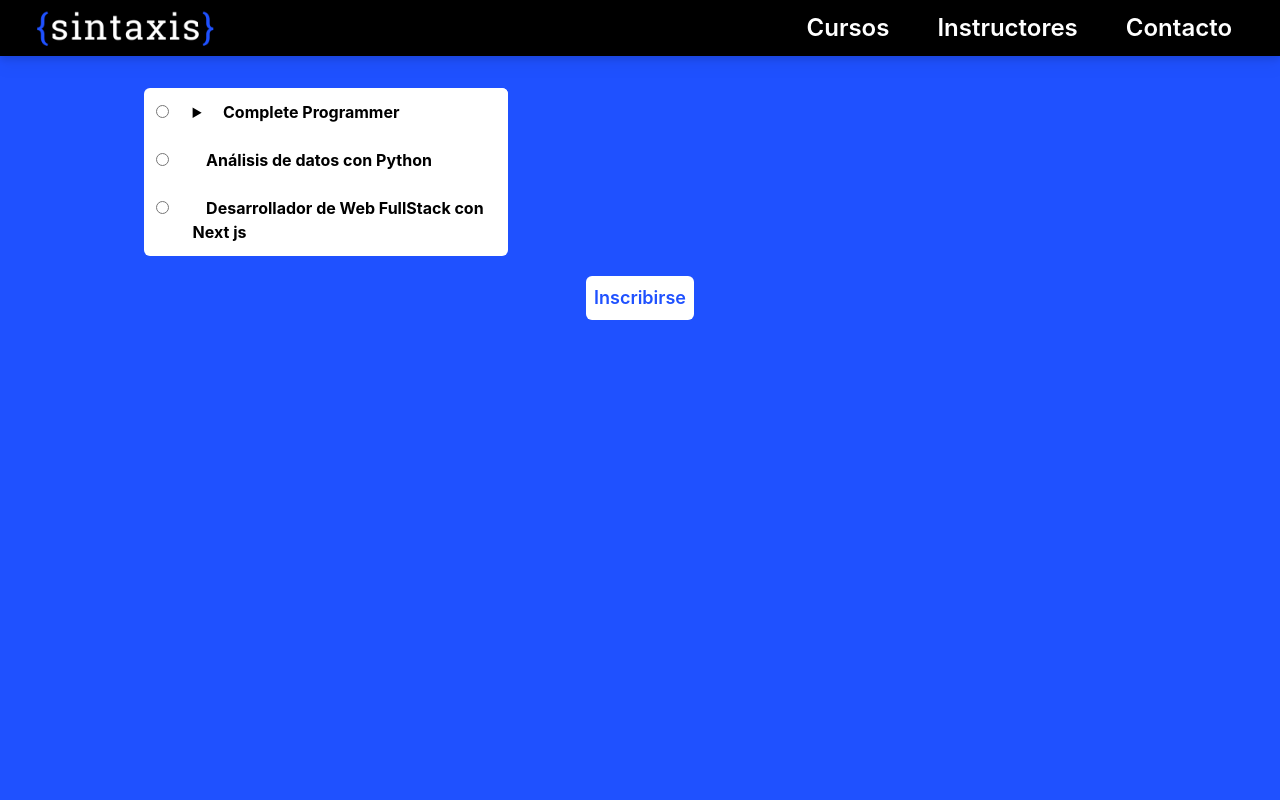
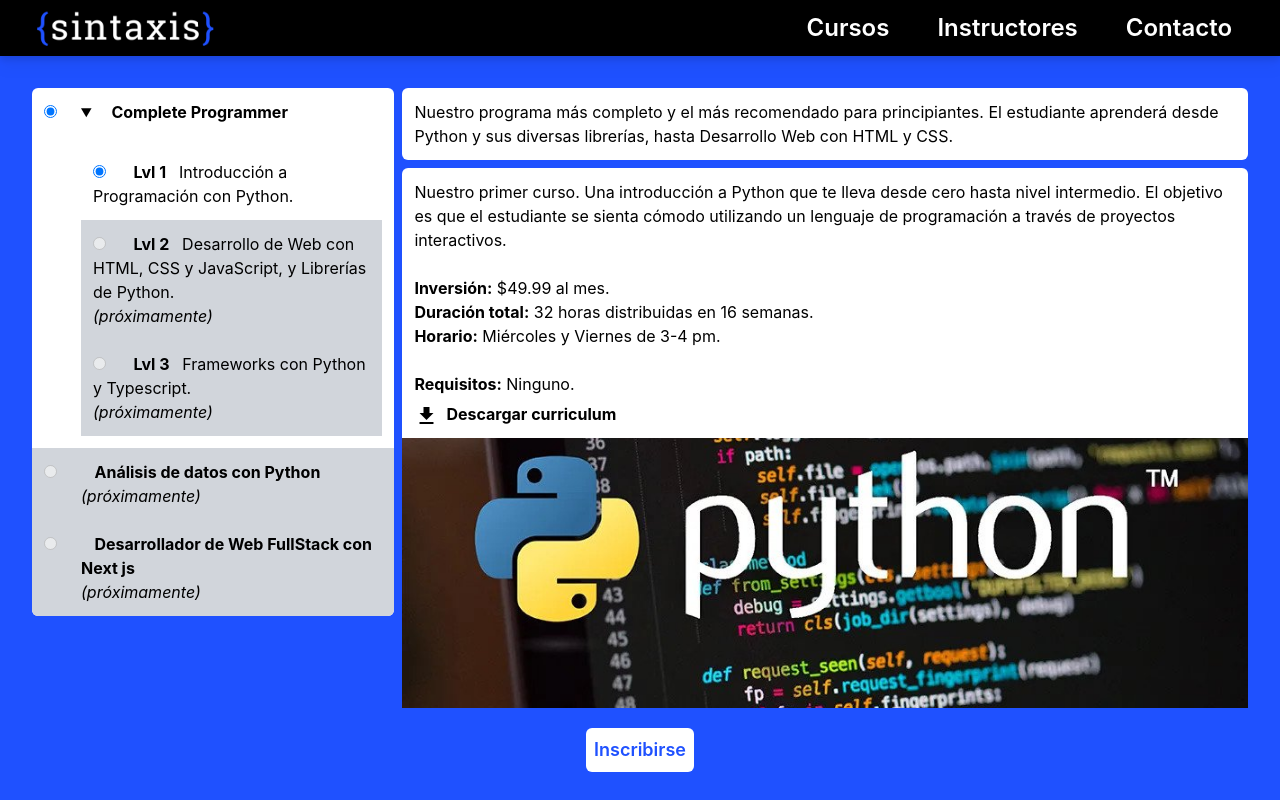
Before and after one commit to marco3479/Sintaxis, a Next.js app: page /cursos in a window 1280 px wide. Built offline with nearby package versions, Linux system fonts and the light colour scheme.

Commit message:
updated cursos

```diff
--- a/next.config.js
+++ b/next.config.js
@@ -2,6 +2,7 @@
 const nextConfig = {
   reactStrictMode: true,
   swcMinify: true,
+  cssProp: true
 }
 
 module.exports = nextConfig
--- a/pages/contacto.tsx
+++ b/pages/contacto.tsx
@@ -1,5 +1,11 @@
+import Link from "next/link";
+import { useRouter } from "next/router";
 
 const ContactoPage = () => {
+
+
+    const router = useRouter();
+
     return (
         <div className='grid grid-flow-row-dense justify-center h-full '>
             <div>
@@ -20,7 +26,11 @@ const ContactoPage = () => {
                     <div>
                         <i className="text-4xl fa fa-whatsapp"></i>
                         &nbsp;&nbsp;&nbsp;&nbsp;
-                        <i className="text-4xl fa fa-facebook"></i>
+                        <Link className="hover:cursor-pointer" href='https://www.facebook.com/sintaxisacademy/'>
+                            <a>
+                            <i className="text-4xl fa fa-facebook"></i>
+                            </a>
+                        </Link>
                         &nbsp;&nbsp;&nbsp;&nbsp;
                         <i className="text-4xl fa fa-linkedin"></i>
                     </div>
--- a/pages/cursos.tsx
+++ b/pages/cursos.tsx
@@ -1,86 +1,130 @@
 import { useRouter } from "next/router";
 import { useState } from "react";
 import Button from "../components/Button";
+import Image from 'next/image';
+import PythonPhoto from "../public/images/Python.jpg"
 
 
 const CursosPage = () => {
 
     const router = useRouter();
-
-    const phases = ['General', 'Programas', 'Pago'];
-    const [phase, setPhase] = useState<string>('General');
-    const [lvlSelected, setLvlSelected] = useState<string>('');
-
-
-    const [programSelected, setProgramSelected] = useState<string>('');
+    const [programSelected, setProgramSelected] = useState<string>('CompleteProgrammer');
+    const [lvlSelected, setLvlSelected] = useState<string>('lvl1');
 
 
     return (
-        <div className="flex flex-col m-8">
-            <div className='grid justify-center' style={{gridTemplateAreas: "'programs description'", gridTemplateColumns: '30% 50%', columnGap: '20px'}}>
-                <div style={{gridArea: 'programs'}}
-                className=" flex flex-col  text-black "
+        <div className="flex flex-col p-8">
+            <div className='flex flex-col md:flex-row gap-2 justify-center'>
+                <div
+                className=" flex flex-col md:w-[30%] text-black "
                 >
-                    <div className='grid bg-white rounded-md' style={{gridTemplateAreas: "'CPRadio CP' 'APRadio AP' 'FNRadio FN'", gridTemplateRows: 'auto auto auto' }}>
+                    <div className='grid bg-white rounded-md min-w-min' style={{gridTemplateAreas: "'CPRadio CP' 'APRadio AP' 'FNRadio FN'", gridTemplateRows: 'auto auto auto' }}>
                         <div className=" p-3 " style={{gridArea: 'CPRadio'}}>
                             <input checked={programSelected === 'CompleteProgrammer' ? true : false} onClick={() => setProgramSelected('CompleteProgrammer')} name='programs' type='radio' id='CompleteProgrammer'/>
                         </div>
                         <details
-                        className='bg-white p-3 rounded-md' style={{gridArea: 'CP'}}
+                        open={programSelected === 'CompleteProgrammer' ? true : false}
+                        className='p-3 rounded-md' style={{gridArea: 'CP'}}
                         >
                             <summary  onClick={() => setProgramSelected('CompleteProgrammer')} >
                                 &nbsp;&nbsp;&nbsp;
                                 <b>Complete Programmer</b>
                             </summary>
                                 &nbsp;&nbsp;&nbsp;
-                                <div>
-                                    <input onClick={() => {setProgramSelected('CompleteProgrammer'); setLvlSelected('lvl1')}} name='lvls' type='radio' id='lvl1'/>
+                                <div className="p-3">
+                                    <input checked={lvlSelected === 'lvl1' ? true : false} onClick={() => {setProgramSelected('CompleteProgrammer'); setLvlSelected('lvl1')}} name='lvls' type='radio' id='lvl1'/>
                                     <label htmlFor="lvl1" className={`p-3 border-2 border-[transparent]`}>
                                         &nbsp;&nbsp;&nbsp;
                                         <b>Lvl 1 </b> &nbsp; Introducción a Programación con Python.
                                     </label>
                                 </div>
-                                <br/>
-                                <div>
-                                    <input onClick={() => {setProgramSelected('CompleteProgrammer'); setLvlSelected('lvl2')}}  name='lvls' type='radio' id='lvl2'/>
-                                    <label htmlFor="lvl2" className={`p-3 border-2 border-[transparent]`}>
+                                <div className="bg-gray-300 p-3">
+                                    <input disabled onClick={() => {setProgramSelected('CompleteProgrammer'); setLvlSelected('lvl2')}}  name='lvls' type='radio' id='lvl2'/>
+                                    <label htmlFor="lvl2" className={`p-3  border-2 border-[transparent]`}>
                                         &nbsp;&nbsp;&nbsp;
                                         <b>Lvl 2 </b> &nbsp; Desarrollo de Web con HTML, CSS y JavaScript, y Librerías de Python.
+                                        <br/>
+                                        <i>{'('}próximamente{')'}</i>
                                     </label>
                                 </div>
-                                <br/>
-                                <div>
-                                    <input onClick={() => {setProgramSelected('CompleteProgrammer'); setLvlSelected('lvl3')}}  name='lvls' type='radio' id='lvl3'/>
-                                    <label htmlFor="lvl3" className={`p-3 border-2 border-[transparent]`}>
+                                <div className="bg-gray-300 p-3">
+                                    <input disabled onClick={() => {setProgramSelected('CompleteProgrammer'); setLvlSelected('lvl3')}}  name='lvls' type='radio' id='lvl3'/>
+                                    <label htmlFor="lvl3" className={`p-3  border-2 border-[transparent]`}>
                                         &nbsp;&nbsp;&nbsp;
                                         <b>Lvl 3 </b> &nbsp; Frameworks con Python y Typescript.
+                                        <br/>
+                                        <i>{'('}próximamente{')'}</i>
                                     </label>
                                 </div>
                         </details>
-                        <div className=" p-3" style={{gridArea: 'APRadio'}}>
-                            <input onClick={() => setProgramSelected('AnalisisPython')}  name='programs' type='radio' id='AnalisisPython'/>
+                        <div className=" p-3 bg-gray-300" style={{gridArea: 'APRadio'}}>
+                            <input disabled onClick={() => setProgramSelected('AnalisisPython')}  name='programs' type='radio' id='AnalisisPython'/>
                         </div>
-                        <label htmlFor="AnalisisPython" className={`p-3 `} style={{gridArea: 'AP'}}>
+                        <label htmlFor="AnalisisPython" className={`p-3 bg-gray-300`} style={{gridArea: 'AP'}}>
                             &nbsp;&nbsp;&nbsp;
                             <b>Análisis de datos con Python</b>
+                            <br/> <i>{'('}próximamente{')'}</i>
                         </label>
-                        <div className="p-3 " style={{gridArea: 'FNRadio'}}>
-                            <input onClick={() => setProgramSelected('FullstackNextjs')}  name='programs' type='radio' id='FullstackNextjs'/>
+                        <div className="p-3 bg-gray-300 rounded-bl-md" style={{gridArea: 'FNRadio'}}>
+                            <input disabled onClick={() => setProgramSelected('FullstackNextjs')}  name='programs' type='radio' id='FullstackNextjs'/>
                         </div>
-                        <label htmlFor="FullstackNextjs" className={`p-3 `} style={{gridArea: 'FN'}}>
+                        <label htmlFor="FullstackNextjs" className={`p-3 bg-gray-300 rounded-br-md`} style={{gridArea: 'FN'}}>
                             &nbsp;&nbsp;&nbsp;
                             <b>Desarrollador de Web FullStack con Next js</b>
+                            <br/> <i>{'('}próximamente{')'}</i>
                         </label>
                     </div>
                 </div>
-                <div  style={{gridArea: 'description'}}>
-
+                <div
+                className='md:w-[70%] flex flex-col gap-2'
+                >
                     {programSelected === 'CompleteProgrammer'
                     ? <div className="grid bg-white rounded-md p-3 text-black">
                     Nuestro programa más completo y el más recomendado para principiantes. El estudiante aprenderá desde Python y sus diversas librerías, hasta Desarrollo Web con HTML y CSS.
-                    <br/>
-                    <br/>
-                    <b>Requisitos:</b> Ninguno.
+                    </div>
+                    : null}
+
+                    {programSelected === 'CompleteProgrammer' && lvlSelected === 'lvl1'
+                    ? <div className="grid grid-flow-row grid-rows-2">
+                    <div className="grid bg-white rounded-t-md p-3 text-black">
+                        Nuestro primer curso. Una introducción a Python que te lleva
+                        desde cero hasta nivel intermedio. El objetivo es que el estudiante
+                        se sienta cómodo utilizando un lenguaje de programación a través de
+                        proyectos interactivos.
+                        <br/>
+                        <br/>
+                        <span>
+                            <b>Inversión:</b> $49.99 al mes.
+                        </span>
+                        <span>
+                            <b>Duración total:</b> 32 horas distribuidas en 16 semanas.
+                        </span>
+                        <span>
+                            <b>Horario:</b> Miércoles y Viernes de 3-4 pm.
+                        </span>
+                        <br/>
+                        <span>
+                            <b>Requisitos:</b> Ninguno.
+                        </span>
+                        <span >
+                            <a href='/curriculum/Complete_Programmer_Lvl_1_Curriculum.pdf' download>
+                                <i className="material-icons translate-y-2 mr-2">
+                                    download
+                                </i>
+
+                            <b>Descargar curriculum </b>
+                            </a>
+                        </span>
+                    </div>
+                    <div className=' relative'>
+                        <Image
+                        src={PythonPhoto}
+                        alt={'Foto de Python'}
+                        layout='fill'
+                        objectFit="cover"
+                        objectPosition={"center"}
+                        />
+                    </div>
                     </div>
                     : null}
 
--- a/pages/index.tsx
+++ b/pages/index.tsx
@@ -37,11 +37,8 @@ const Home: NextPage = () => {
         <div className='overflow-y-auto bg-white p-3'>
             <Image
             alt='SintaxisMainPic'
-          className=' relative' // to flip scale-x-[-1]
-          //width='100%'
-          //height='100%'
+            className=' relative'
             layout='fill'
-
             objectFit="cover"
             objectPosition={screenSize! > 1000 ? '50% 100%' : 'right'}
             src={HomePagePicture}
@@ -94,9 +91,10 @@ const Home: NextPage = () => {
           <br/>
           <div className='text-center text-black'>
             <h2 className='text-3xl font-semibold' >
-              <Link href={'/instructores'} scroll={true}>
+              <Link href={'instructores'} scroll={true}>
                 <a>
-                Conoce a tus instructores </a>
+                  Conoce a tus instructores
+                </a>
               </Link>
             </h2>
 
--- a/pages/inscripcion.tsx
+++ b/pages/inscripcion.tsx
@@ -1,5 +1,7 @@
 import { useState } from "react";
 import Button from "../components/Button";
+import PythonPhoto from "../public/images/Python.jpg"
+import Image from 'next/image';
 
 export interface generalData {
     name: string,
@@ -57,8 +59,8 @@ const Inscripcion = () => {
 
 
 
-    const [programSelected, setProgramSelected] = useState<string>('');
-    const [lvlSelected, setLvlSelected] = useState<string>('');
+    const [programSelected, setProgramSelected] = useState<string>('CompleteProgrammer');
+    const [lvlSelected, setLvlSelected] = useState<string>('lvl1');
 
     function styleMod(ClassSelected: string) {
         if (programSelected === ClassSelected) return 'border-blue border-dashed'
@@ -188,15 +190,16 @@ const Inscripcion = () => {
                     {phase == 'Programas'
                     ? <>
                     <div className="flex flex-col">
-                        <div className='flex flex-col sm:flex-row gap-2 justify-center'>
+                        <div className='flex flex-col md:flex-row gap-2 justify-center'>
                             <div
-                            className=" flex flex-col sm:w-[30%] text-black "
+                            className=" flex flex-col md:w-[30%] text-black "
                             >
                                 <div className='grid bg-white rounded-md min-w-min' style={{gridTemplateAreas: "'CPRadio CP' 'APRadio AP' 'FNRadio FN'", gridTemplateRows: 'auto auto auto' }}>
                                     <div className=" p-3 " style={{gridArea: 'CPRadio'}}>
                                         <input checked={programSelected === 'CompleteProgrammer' ? true : false} onClick={() => setProgramSelected('CompleteProgrammer')} name='programs' type='radio' id='CompleteProgrammer'/>
                                     </div>
                                     <details
+                                    open={programSelected === 'CompleteProgrammer' ? true : false}
                                     className='p-3 rounded-md' style={{gridArea: 'CP'}}
                                     >
                                         <summary  onClick={() => setProgramSelected('CompleteProgrammer')} >
@@ -205,7 +208,7 @@ const Inscripcion = () => {
                                         </summary>
                                             &nbsp;&nbsp;&nbsp;
                                             <div className="p-3">
-                                                <input onClick={() => {setProgramSelected('CompleteProgrammer'); setLvlSelected('lvl1')}} name='lvls' type='radio' id='lvl1'/>
+                                                <input checked={lvlSelected === 'lvl1' ? true : false} onClick={() => {setProgramSelected('CompleteProgrammer'); setLvlSelected('lvl1')}} name='lvls' type='radio' id='lvl1'/>
                                                 <label htmlFor="lvl1" className={`p-3 border-2 border-[transparent]`}>
                                                     &nbsp;&nbsp;&nbsp;
                                                     <b>Lvl 1 </b> &nbsp; Introducción a Programación con Python.
@@ -249,7 +252,7 @@ const Inscripcion = () => {
                                 </div>
                             </div>
                             <div
-                            className='sm:w-[70%] flex flex-col gap-2'
+                            className='md:w-[70%] flex flex-col gap-2'
                             >
                                 {programSelected === 'CompleteProgrammer'
                                 ? <div className="grid bg-white rounded-md p-3 text-black">
@@ -258,14 +261,28 @@ const Inscripcion = () => {
                                 : null}
 
                                 {programSelected === 'CompleteProgrammer' && lvlSelected === 'lvl1'
-                                ? <div className="grid bg-white rounded-md p-3 text-black">
-                                    poner AlGoasdasdfa sdf
+                                ? <div className="grid grid-flow-row grid-rows-2">
+                                <div className="grid bg-white rounded-t-md p-3 text-black">
+                                    Nuestro primer curso. Una introducción a Python que te lleva
+                                    desde cero hasta nivel intermedio. El objetivo es que el estudiante
+                                    se sienta cómodo utilizando un lenguaje de programación a través de
+                                    proyectos interactivos.
                                     <br/>
                                     <br/>
-                                    <b>Requisitos:</b> Ninguno.
+                                    <span>
+                                        <b>Inversión:</b> $49.99 al mes.
+                                    </span>
+                                    <span>
+                                        <b>Duración total:</b> 32 horas distribuidas en 16 semanas.
+                                    </span>
+                                    <span>
+                                        <b>Horario:</b> Miércoles y Viernes de 3-4 pm.
+                                    </span>
                                     <br/>
-                                    <br/>
-                                    <span className="text-right">
+                                    <span>
+                                        <b>Requisitos:</b> Ninguno.
+                                    </span>
+                                    <span >
                                         <a href='/curriculum/Complete_Programmer_Lvl_1_Curriculum.pdf' download>
                                             <i className="material-icons translate-y-2 mr-2">
                                                 download
@@ -275,8 +292,16 @@ const Inscripcion = () => {
                                         </a>
                                     </span>
                                 </div>
-
-
+                                <div className=' relative'>
+                                    <Image
+                                    src={PythonPhoto}
+                                    alt={'Foto de Python'}
+                                    layout='fill'
+                                    objectFit="cover"
+                                    objectPosition={"center"}
+                                    />
+                                </div>
+                                </div>
                                 : null}
 
                                 {programSelected === 'AnalisisPython'
--- a/pages/instructores.tsx
+++ b/pages/instructores.tsx
@@ -5,15 +5,15 @@ import { useEffect, useState } from 'react';
 
 const InstructoresPage = () => {
 
-    const [screenSize, setScreenSize] = useState<number|undefined>()
+    const [screenSize, setScreenSize] = useState<number>(1000);
 
 
     useEffect(() => {
         setScreenSize(window.innerWidth);
         window.addEventListener('resize', () => {
-        setScreenSize(window.innerWidth)
+            setScreenSize(window.innerWidth);
         });
-    }, [])
+    }, []);
 
 
     return (
@@ -29,11 +29,11 @@ const InstructoresPage = () => {
                         alt='Foto de Edmundo'
                         priority
                         src={EdmundoPhoto}
-                        width={'188'}
-                        height={'228'}
-                        layout={screenSize! >= 640 ? 'fill' : 'fixed'}
-                        objectFit={screenSize! >= 640 ?  'cover' : 'contain'}
-                        objectPosition={screenSize! >= 640 ? 'center top' : 'center bottom'}
+                        width={screenSize >= 640 ? undefined : '188'}
+                        height={screenSize >= 640 ? undefined : '228'}
+                        layout={screenSize >= 640 ? 'fill' : 'fixed'}
+                        objectFit={screenSize >= 640 ?  'cover' : 'contain'}
+                        objectPosition={screenSize >= 640 ? 'center top' : 'center bottom'}
                         />
                     </div>
                     <div className="flex flex-col bg-white place-content-center p-5 rounded-b-md sm:rounded-none sm:rounded-r-md relative sm:max-w-[500px] ">
@@ -53,11 +53,11 @@ const InstructoresPage = () => {
                             y Análisis Estadístico.
                             <br/>
                             <br/>
+                        </p>
                         <blockquote className=' text-center font-serif'>
                             <i>{'"'}En mis ratos libres me gusta pasar con las personas que quiero
                             y ver películas.{'"'}</i>
                         </blockquote>
-                        </p>
                     </div>
 
                 </div>
@@ -69,9 +69,9 @@ const InstructoresPage = () => {
                         priority
                         width={'188'}
                         height={'228'}
-                        layout={screenSize! >= 640 ? 'fill' : 'fixed'}
-                        objectFit={screenSize! >= 640 ?  'cover' : 'contain'}
-                        objectPosition={screenSize! >= 640 ? 'center top' : 'center bottom'}
+                        layout={screenSize >= 640 ? 'fill' : 'fixed'}
+                        objectFit={screenSize >= 640 ?  'cover' : 'contain'}
+                        objectPosition={screenSize >= 640 ? 'center top' : 'center bottom'}
                         />
                     </div>
                     <div className="flex flex-col bg-white place-content-center p-5 rounded-b-md sm:rounded-none sm:rounded-r-md relative sm:max-w-[500px] ">
@@ -92,12 +92,11 @@ const InstructoresPage = () => {
                             y Ontología.
                             <br/>
                             <br/>
-
+                        </p>
                         <blockquote className=' text-center font-serif'>
                             <i>{'"'}En una vida anterior fui un odontólogo. Ahora construyo
                                 instrumentos para mejorar la calidad de comunicación humana.{'"'}</i>
                         </blockquote>
-                        </p>
                     </div>
                 </div>
             </div>
```
Also changed, not shown: pages/_app.tsx (+4 -3 lines), public/images/Python.jpg (added). Lines whose indentation alone changed are shown as unchanged.
